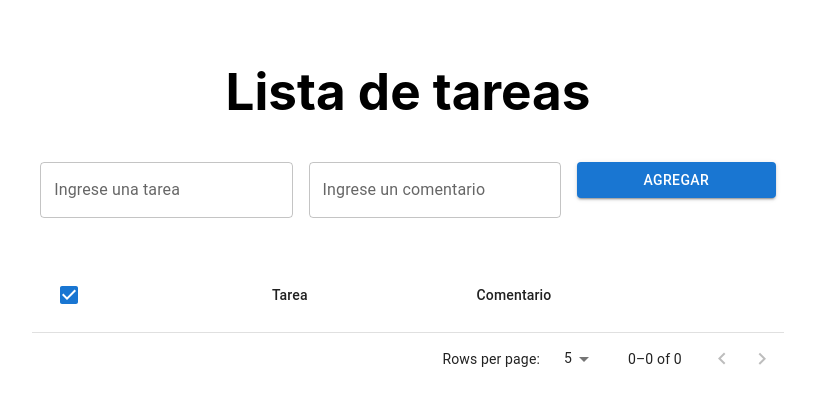
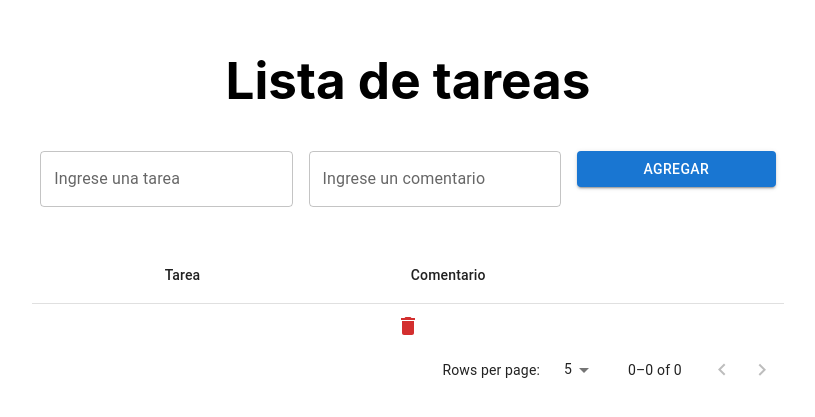
Before and after one commit to Mariano311001/TPAP, a React (Vite) app: page / in a window 1280 px wide. Shown: the part 193-610 px from the top of the page, without its empty margins (232-1047 px from the left). Built offline with nearby package versions, Linux system fonts and the light colour scheme.

Commit message:
cambios en checkbox

```diff
--- a/src/components/tablaListaTareas/index.jsx
+++ b/src/components/tablaListaTareas/index.jsx
@@ -10,113 +10,73 @@ import TablePagination from '@mui/material/TablePagination';
 import TableRow from '@mui/material/TableRow';
 import Checkbox from '@mui/material/Checkbox';
 import DeleteIcon from '@mui/icons-material/Delete';
-import EditIcon from '@mui/icons-material/Edit';
 
-// Define el componente funcional TaskList
 function TaskList({ taskItems, onDeleteClick }) {
-  // Define una clave para el almacenamiento local
   const SELECTED_ITEMS = 'selectedItems';
 
-  // Estado para almacenar los elementos seleccionados
-  const [selected, setSelected] = React.useState([]);
-
-  // Estado para manejar la paginación
+  const [completedTasks, setCompletedTasks] = React.useState([]);
   const [page, setPage] = React.useState(0);
-
-  // Estado para manejar la cantidad de filas por página
   const [rowsPerPage, setRowsPerPage] = React.useState(5);
 
-  // Cargar elementos seleccionados del almacenamiento local al montar el componente
   useEffect(() => {
-    // Obtiene los elementos seleccionados del almacenamiento local o un array vacío si no hay ninguno
     const storedSelected = JSON.parse(localStorage.getItem(SELECTED_ITEMS)) || [];
-    // Establece los elementos seleccionados en el estado
-    setSelected(storedSelected);
+    setCompletedTasks(storedSelected);
   }, []);
 
-  // Función para cambiar la página actual cuando se cambia de página
   const handleChangePage = (event, newPage) => {
     setPage(newPage);
   };
 
-  // Función para cambiar la cantidad de filas por página cuando se selecciona una nueva cantidad
   const handleChangeRowsPerPage = (event) => {
     setRowsPerPage(parseInt(event.target.value, 10));
     setPage(0);
   };
 
-  // Función para manejar el cambio del checkbox en una fila
   const handleCheckboxChange = (id) => {
-    // Crea una copia del array de elementos seleccionados
-    const updatedSelected = [...selected];
-    // Obtiene el índice del elemento en el array
-    const index = updatedSelected.indexOf(id);
+    const updatedCompletedTasks = [...completedTasks];
+    const index = updatedCompletedTasks.indexOf(id);
 
-    // Si el elemento ya está seleccionado, lo deselecciona
     if (index !== -1) {
-      updatedSelected.splice(index, 1);
+      updatedCompletedTasks.splice(index, 1);
     } else {
-      // Si el elemento no está seleccionado, lo selecciona
-      updatedSelected.push(id);
+      updatedCompletedTasks.push(id);
     }
 
-    // Actualiza el estado con los elementos seleccionados
-    setSelected(updatedSelected);
-    // Almacena los elementos seleccionados en el almacenamiento local
-    localStorage.setItem(SELECTED_ITEMS, JSON.stringify(updatedSelected));
+    setCompletedTasks(updatedCompletedTasks);
+    localStorage.setItem(SELECTED_ITEMS, JSON.stringify(updatedCompletedTasks));
   };
 
-  // Función para manejar el clic en el ícono de eliminación
   const handleDeleteClick = () => {
-    onDeleteClick(selected);
-    setSelected([]);
+    onDeleteClick(completedTasks);
+    setCompletedTasks([]);
     localStorage.removeItem(SELECTED_ITEMS);
   };
 
-  // Función para verificar si un elemento está seleccionado
-  const isSelected = (id) => selected.indexOf(id) !== -1;
+  const isTaskCompleted = (id) => completedTasks.indexOf(id) !== -1;
 
-  // Renderiza el componente de la TaskList
   return (
     <Box sx={{ width: '100%' }}>
       <TableContainer>
         <Table aria-labelledby="tableTitle" size="medium">
-          {/* Cabecera de la TaskList */}
           <TableHead>
             <TableRow>
-              <TableCell>
-                {/* Checkbox para seleccionar/deseleccionar todos */}
-                <Checkbox
-                  indeterminate={selected.length > 0 && selected.length < taskItems.length}
-                  checked={selected.length === taskItems.length}
-                  onChange={(event) => {
-                    if (event.target.checked) {
-                      setSelected(taskItems.map((row) => row.id));
-                    } else {
-                      setSelected([]);
-                    }
-                  }}
-                />
-              </TableCell>
+              <TableCell />
               <TableCell>Tarea</TableCell>
               <TableCell>Comentario</TableCell>
             </TableRow>
           </TableHead>
-          {/* Cuerpo de la TaskList */}
           <TableBody>
             {taskItems
               .slice(page * rowsPerPage, page * rowsPerPage + rowsPerPage)
               .map((row) => (
                 <TableRow
                   key={row.id}
-                  selected={isSelected(row.id)}
                   onClick={() => handleCheckboxChange(row.id)}
                   style={{ cursor: 'pointer' }}
                 >
-                  {/* Checkbox en cada fila para seleccionar/deseleccionar */}
                   <TableCell padding="checkbox">
                     <Checkbox
-                      checked={isSelected(row.id)}
+                      checked={isTaskCompleted(row.id)}
                       onChange={() => handleCheckboxChange(row.id)}
                     />
                   </TableCell>
@@ -127,23 +87,11 @@ function TaskList({ taskItems, onDeleteClick }) {
           </TableBody>
         </Table>
       </TableContainer>
-      {/* Ícono de eliminación */}
-      {selected.length > 0 && (
-        <DeleteIcon
-          color="error"
-          style={{ cursor: 'pointer', marginTop: '10px' }}
-          onClick={handleDeleteClick}
-        />
-      )}
-      {/* Ícono para editar, nose si usarlo */}
-      {/*selected.length > 0 && (
-        <EditIcon
-          color="primary"
-          style={{ cursor: 'pointer', marginTop: '10px' }}
-        />
-      )*/}
-
-      {/* Paginación de la TaskList */}
+      <DeleteIcon
+        color="error"
+        style={{ cursor: 'pointer', marginTop: '10px' }}
+        onClick={handleDeleteClick}
+      />
       <TablePagination
         rowsPerPageOptions={[5, 10, 25]}
         component="div"
@@ -157,11 +105,9 @@ function TaskList({ taskItems, onDeleteClick }) {
   );
 }
 
-// Propiedades del componente
 TaskList.propTypes = {
   taskItems: PropTypes.array.isRequired,
   onDeleteClick: PropTypes.func.isRequired,
 };
 
-// Exporta el componente
 export default TaskList;
```
